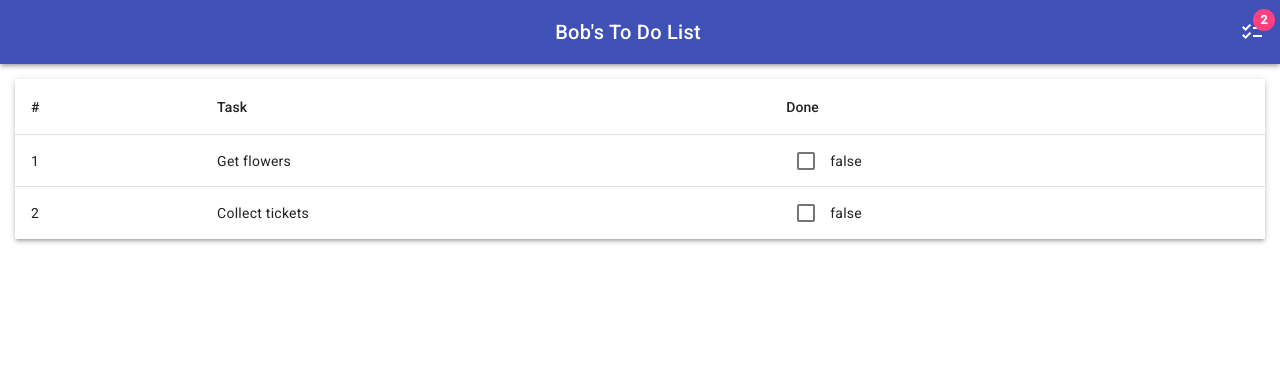
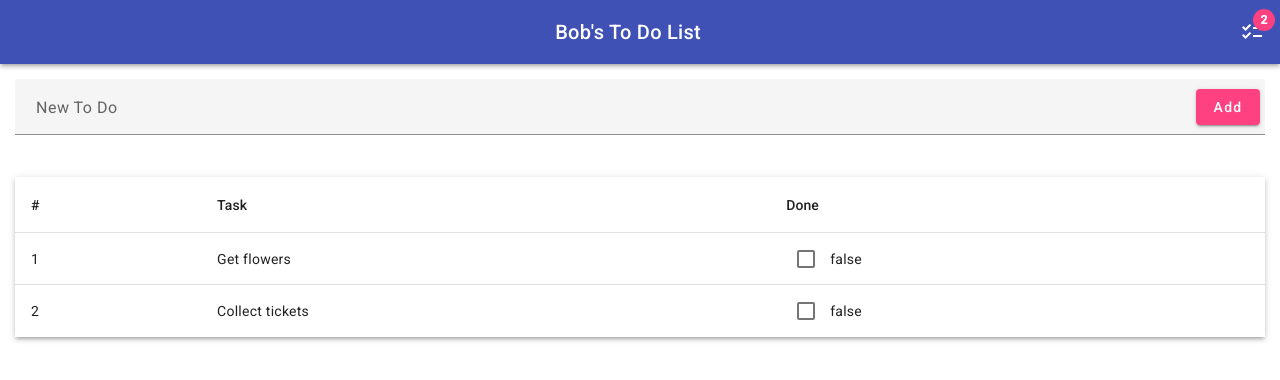
Before and after one commit to DeLaHelias/todo, an Angular app: page / in a window 1280 px wide. Shown: the top 380 px of the page. Built offline with nearby package versions, Linux system fonts and the light colour scheme.

Commit message:
Added input

```diff
--- a/src/app/app.component.css
+++ b/src/app/app.component.css
@@ -1,3 +1,5 @@
 .spacer { flex: 1 1 auto }
 .tableContainer { padding: 15px; }
 .fullWidth { width: 100%; }
+.inputContainer { margin: 15px 15px 5px;}
+.addButton { margin: 5px;}
--- a/src/app/app.component.html
+++ b/src/app/app.component.html
@@ -4,6 +4,16 @@
   <span class="spacer"></span>
   <mat-icon matBadge="{{ itemCount }}" matBadgeColor="accent">checklist</mat-icon>
 </mat-toolbar>
+
+<div class="inputContainer">
+  <mat-form-field class="fullWidth">
+    <mat-label style="padding-left: 5px;">New To Do</mat-label>
+    <input matInput placeholder="Enter to-do description" #todoText />
+    <button matSuffix mat-raised-button color="accent" class="addButton" (click)="addItem(todoText.value); todoText.value = ''">
+      Add
+    </button>
+  </mat-form-field>
+</div>
 
 <div class="tableContainer">
   <table mat-table [dataSource]="items" class="mat-elevation-z3 fullWidth">
--- a/src/app/app.component.ts
+++ b/src/app/app.component.ts
@@ -27,4 +27,10 @@ export class AppComponent {
   get items(): readonly TodoItem[] {
     return this.list.items.filter(item => !item.complete);
   }
+
+  addItem(newItem: string): void {
+    if (newItem != '') {
+      this.list.addItem(newItem);
+    }
+  }
 }
```
